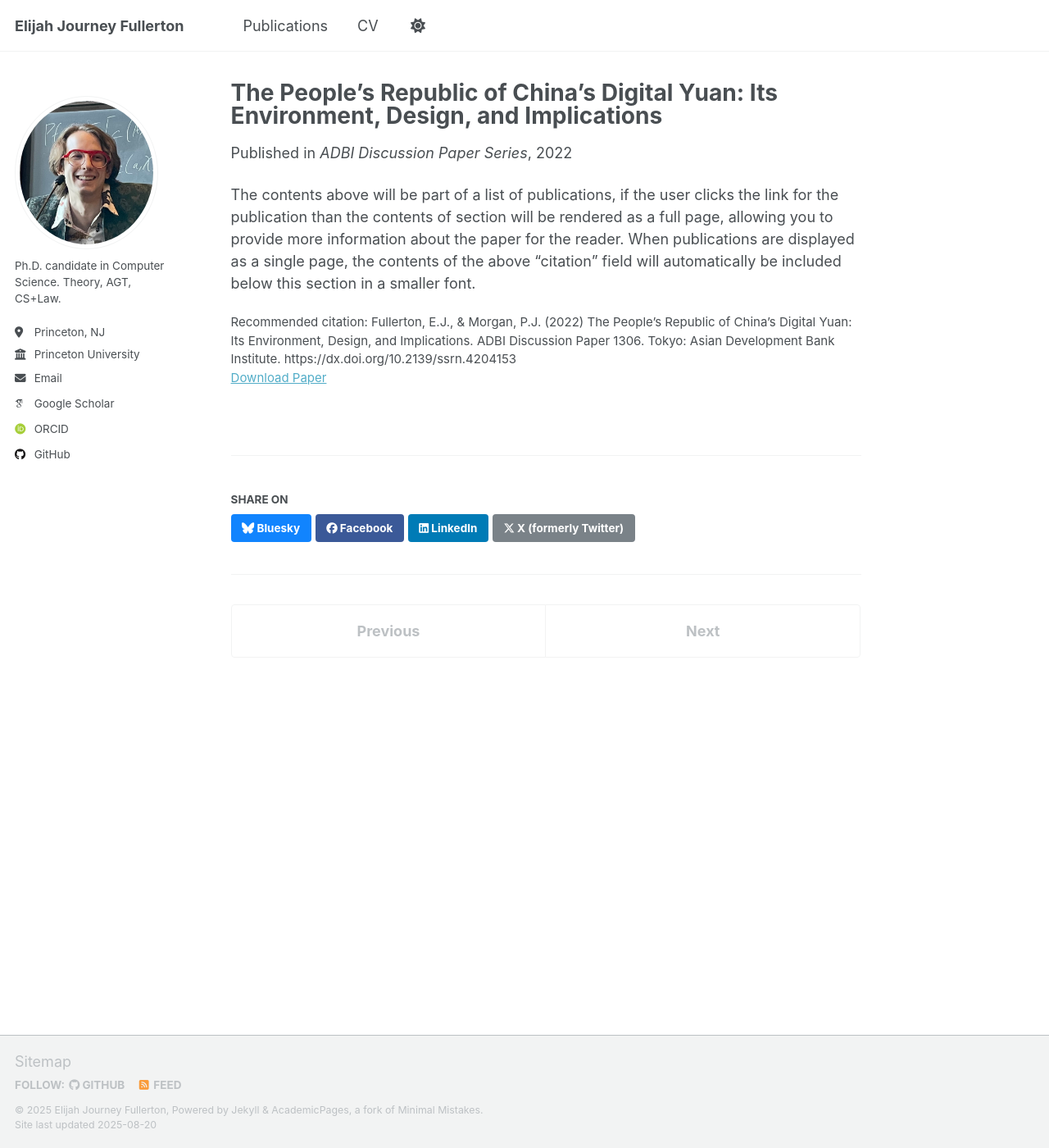
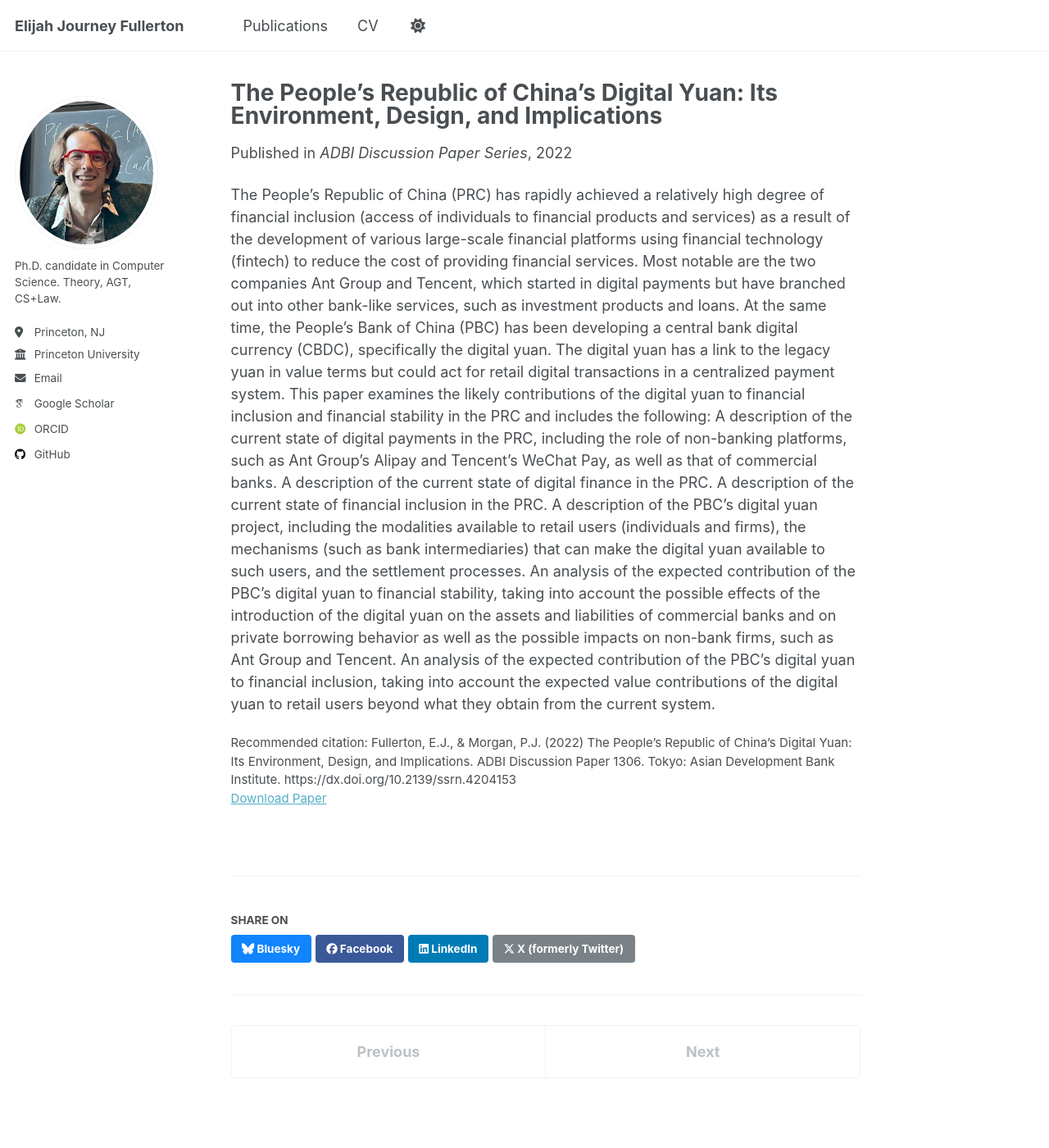
Before and after one commit to elijah-fullerton/elijah-fullerton.github.io, a Jekyll site: the page built from _publications/2022-02-01-digital-yuan.md, in a window 1280 px wide and 1400 px high. Shown: the whole window at 82% size. Built offline with Jekyll 4.4.1, drawn with Linux system fonts in a browser that asks for light colours; some web fonts are replaced; a script that is not in the unit is left out.

Commit message:
Update 2022-02-01-digital-yuan.md

```diff
--- a/_publications/2022-02-01-digital-yuan.md
+++ b/_publications/2022-02-01-digital-yuan.md
@@ -2,12 +2,13 @@
 title: "The People's Republic of China's Digital Yuan: Its Environment, Design, and Implications"
 collection: publications
 category: manuscripts
-permalink: https://www.adb.org/publications/the-peoples-republic-of-chinas-digital-yuan-its-environment-design-and-implications
+permalink: 2022-02-01-digital-yuan
 excerpt: 'The People’s Republic of China (PRC) has rapidly achieved a relatively high degree of financial inclusion (access of individuals to financial products and services) as a result of the development of various large-scale financial platforms using financial technology (fintech) to reduce the cost of providing financial services. Most notable are the two companies Ant Group and Tencent, which started in digital payments but have branched out into other bank-like services, such as investment products and loans. At the same time, the People’s Bank of China (PBC) has been developing a central bank digital currency (CBDC), specifically the digital yuan. The digital yuan has a link to the legacy yuan in value terms but could act for retail digital transactions in a centralized payment system. This paper examines
-the likely contributions of the digital yuan to financial inclusion and financial stability in the PRC and includes the following: A description of the current state of digital payments in the PRC, including the role of non-banking platforms, such as Ant Group’s Alipay and Tencent’s WeChat Pay, as well as that of commercial banks. A description of the current state of digital finance in the PRC. A description of the current state of financial inclusion in the PRC. A description of the PBC’s digital yuan project, including the modalities available to retail users (individuals and firms), the mechanisms (such as bank intermediaries) that can make the digital yuan available to such users, and the settlement processes. An analysis of the expected contribution of the PBC’s digital yuan to financial stability, taking into account the possible effects of the introduction of the digital yuan on the assets and liabilities of commercial banks and on private borrowing behavior as well as the possible impacts on non-bank firms, such as Ant Group and Tencent. An analysis of the expected contribution of the PBC’s digital yuan to financial inclusion, taking into account the expected value contributions of the digital yuan to retail users beyond what they obtain from the current system'
+the likely contributions of the digital yuan to financial inclusion and financial stability in the PRC and includes the following: A description of the current state of digital payments in the PRC, including the role of non-banking platforms, such as Ant Group’s Alipay and Tencent’s WeChat Pay, as well as that of commercial banks. A description of the current state of digital finance in the PRC. A description of the current state of financial inclusion in the PRC. A description of the PBC’s digital yuan project, including the modalities available to retail users (individuals and firms), the mechanisms (such as bank intermediaries) that can make the digital yuan available to such users, and the settlement processes. An analysis of the expected contribution of the PBC’s digital yuan to financial stability, taking into account the possible effects of the introduction of the digital yuan on the assets and liabilities of commercial banks and on private borrowing behavior as well as the possible impacts on non-bank firms, such as Ant Group and Tencent. An analysis of the expected contribution of the PBC’s digital yuan to financial inclusion, taking into account the expected value contributions of the digital yuan to retail users beyond what they obtain from the current system.'
 date: 2022-02-01
 venue: 'ADBI Discussion Paper Series'
 paperurl: 'https://www.adb.org/publications/the-peoples-republic-of-chinas-digital-yuan-its-environment-design-and-implications'
 citation: 'Fullerton, E.J., & Morgan, P.J. (2022) The People’s Republic of China’s Digital Yuan: Its Environment, Design, and Implications. ADBI Discussion Paper 1306. Tokyo: Asian Development Bank Institute. https://dx.doi.org/10.2139/ssrn.4204153'
 ---
-The contents above will be part of a list of publications, if the user clicks the link for the publication than the contents of section will be rendered as a full page, allowing you to provide more information about the paper for the reader. When publications are displayed as a single page, the contents of the above "citation" field will automatically be included below this section in a smaller font.
+The People’s Republic of China (PRC) has rapidly achieved a relatively high degree of financial inclusion (access of individuals to financial products and services) as a result of the development of various large-scale financial platforms using financial technology (fintech) to reduce the cost of providing financial services. Most notable are the two companies Ant Group and Tencent, which started in digital payments but have branched out into other bank-like services, such as investment products and loans. At the same time, the People’s Bank of China (PBC) has been developing a central bank digital currency (CBDC), specifically the digital yuan. The digital yuan has a link to the legacy yuan in value terms but could act for retail digital transactions in a centralized payment system. This paper examines
+the likely contributions of the digital yuan to financial inclusion and financial stability in the PRC and includes the following: A description of the current state of digital payments in the PRC, including the role of non-banking platforms, such as Ant Group’s Alipay and Tencent’s WeChat Pay, as well as that of commercial banks. A description of the current state of digital finance in the PRC. A description of the current state of financial inclusion in the PRC. A description of the PBC’s digital yuan project, including the modalities available to retail users (individuals and firms), the mechanisms (such as bank intermediaries) that can make the digital yuan available to such users, and the settlement processes. An analysis of the expected contribution of the PBC’s digital yuan to financial stability, taking into account the possible effects of the introduction of the digital yuan on the assets and liabilities of commercial banks and on private borrowing behavior as well as the possible impacts on non-bank firms, such as Ant Group and Tencent. An analysis of the expected contribution of the PBC’s digital yuan to financial inclusion, taking into account the expected value contributions of the digital yuan to retail users beyond what they obtain from the current system.
```
